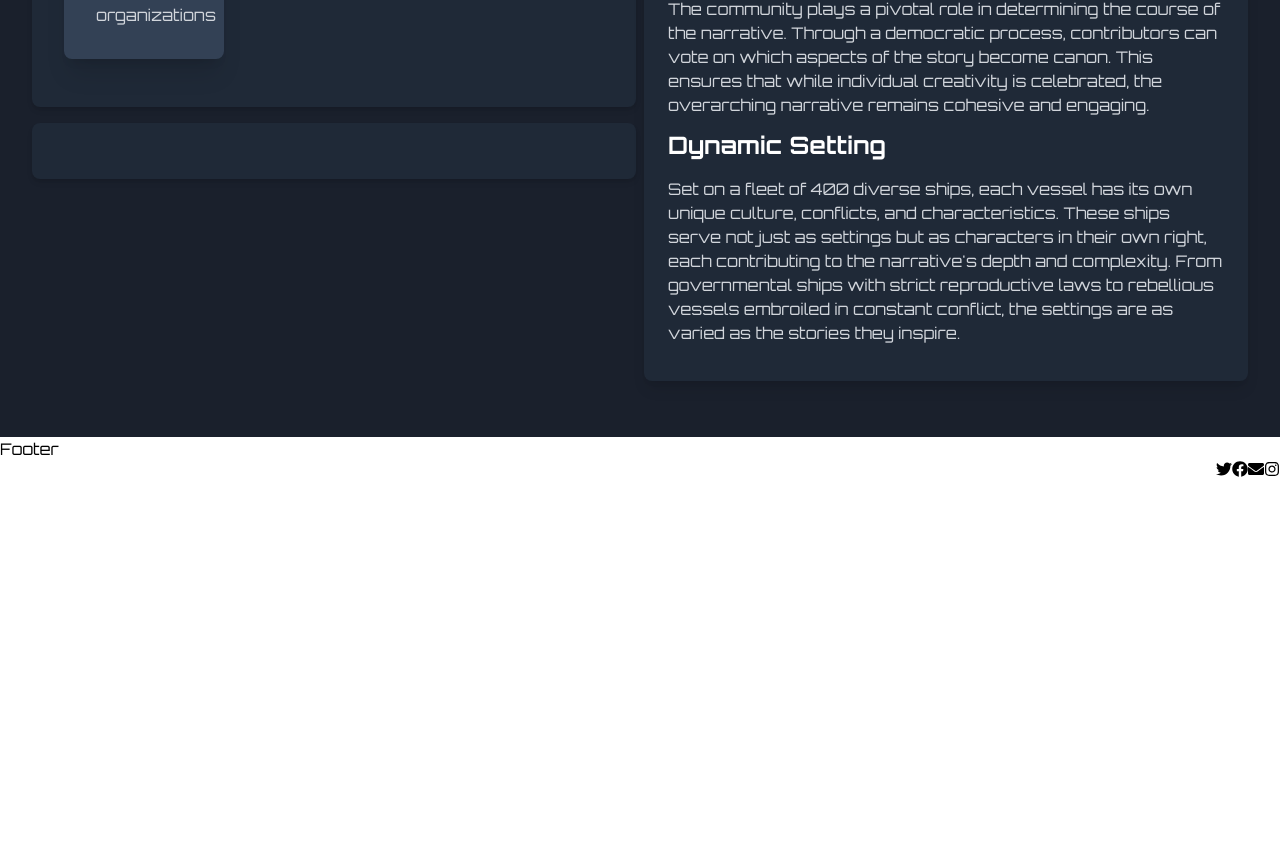
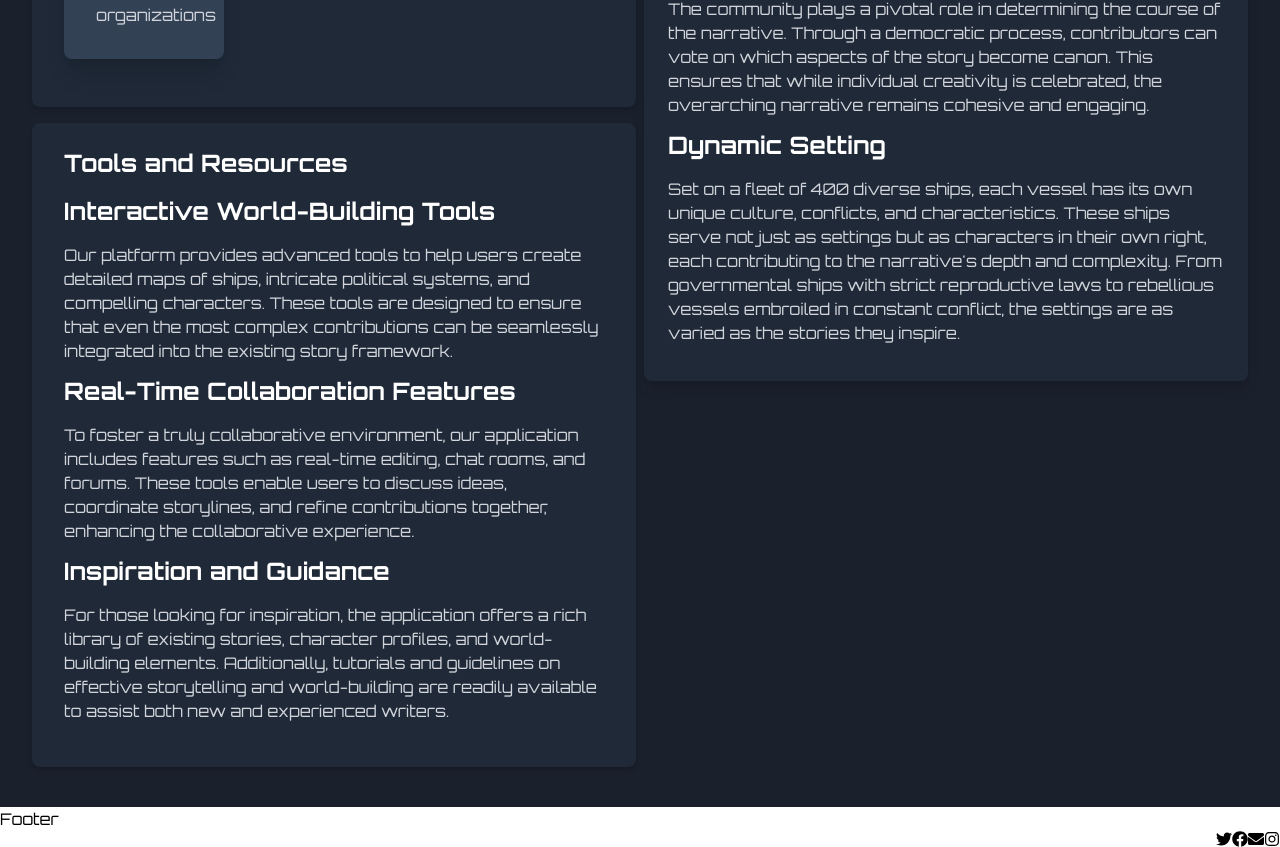
Before and after one commit to kabradshaw1/next-story, a Next.js app: page / in a window 1280 px wide. Shown: the part 923-1770 px from the top of the page. Before the commit the page ends 1400 px from the top, so only its background shows below. Built offline with nearby package versions, Linux system fonts and the light colour scheme.

Commit message:
working on homepage

```diff
--- a/app/page.tsx
+++ b/app/page.tsx
@@ -3,6 +3,7 @@ import React from "react"; // Make sure React is imported if JSX is being used.
 import AboutSection from "@/components/home/AboutSection/AboutSection";
 import FeaturedHP from "@/components/home/Featured/Featured";
 import NonFeatured from "@/components/home/NonFeatured/NonFeatured";
+import Tools from "@/components/home/Tools/Tools";
 
 export default function Home() {
   const categories = [
@@ -66,7 +67,7 @@ export default function Home() {
           </div>
         </section>
         <section className="bg-gray-800 shadow-md rounded-lg px-8 pt-6 pb-8 mb-4">
-
+          <Tools />
         </section>
       </div>
       <div className="flex-1 hidden sm:block">
--- /dev/null
+++ b/components/home/Plans/Plans.tsx
@@ -0,0 +1,34 @@
+const plans = [
+  {
+    title: "Integration with Upcoming Video Game",
+    body: "An exciting aspect of our platform is its integration with an upcoming video game set in the same universe. The best stories generated within the app have the potential to be featured in the game, giving writers not just an audience but a chance to see their creations come to life in an interactive format.",
+  },
+  {
+    title: "Goals and Vision",
+    body: "Our vision is to create not just a storytelling platform but a vibrant community of creators who, through cooperation and creativity, can construct a universe that is as boundless as space itself. We believe that through shared storytelling, we can explore complex themes like governance, survival, and human nature in a futuristic setting.",
+  },
+  {
+    title: "Sustainability and Evolution",
+    body: "Understanding the evolving nature of stories, our platform is designed to continuously adapt and expand, ensuring that it can support new ideas and technologies as they emerge. We are committed to maintaining an environment that is both user-friendly and innovative, encouraging ongoing participation and engagement.",
+  },
+  {
+    title: "Join Us",
+    body: "This web application is more than just a place to tell stories; it's a community and a journey. Whether you're interested in exploring the depths of human conflict, building worlds, or simply telling a part of a grand interstellar voyage, this platform offers the tools, community, and opportunity to bring your stories to life. Join us to contribute to a narrative as vast as the cosmos and as intricate as the human spirit. Together, let's create not just stories, but legacies that span galaxies.",
+  },
+];
+const Plans: React.FC = () => {
+  return (
+    <>
+      {plans.map((plan) => {
+        <div className="flex-grow">
+          <h2 className="text-white text-xl md:text-2xl font-bold mb-4">
+            {plan.title}
+          </h2>
+          <p className="text-gray-300 text-sm md:text-base mb-3">{plan.body}</p>
+        </div>;
+      })}
+    </>
+  );
+};
+
+export default Plans;
--- a/components/home/Tools/Tools.tsx
+++ b/components/home/Tools/Tools.tsx
@@ -1,63 +1,42 @@
 const Tools: React.FC = () => {
   return (
     <>
-      <div className="flex flex-col xl:flex-row items-center justify-between">
-        <div className="flex-grow">
-          <h1 className="text-white text-xl xl:text-2xl font-bold mb-4">
-            About Galaxy Voyagers
-          </h1>
-          <p className="text-gray-300 text-sm xl:text-base mb-3">
-            Welcome to a revolutionary new platform for storytelling where
-            imagination meets the infinite possibilities of collaboration. Our
-            web application, designed for those who relish long, complex, and
-            ever-evolving narratives, is not just a tool but a universe unto
-            itself. Set half a million years into the future, it offers a canvas
-            for storytellers to weave tales about a fleet of interstellar ships
-            embarking on a 10,000-year voyage to a habitable star. Here, human
-            civilization has transcended the constraints of mortality, creating
-            societies fraught with the challenges of overpopulation and diverse
-            socio-political responses to it.
-          </p>
-        </div>
-      </div>
-
       <div className="flex-grow">
         <h2 className="text-white text-xl md:text-2xl font-bold mb-4">
-          Unique Features of this site
+          Tools and Resources
         </h2>
+        <h3 className="text-white text-xl md:text-2xl font-bold mb-4">
+          Interactive World-Building Tools
+        </h3>
         <p className="text-gray-300 text-sm md:text-base mb-3">
-          At its core, our application thrives on the power of collective
-          creativity. Users can contribute their unique stories, characters,
-          conflicts, and settings. Whether you are a novice writer or an
-          experienced novelist, your voice is valuable in shaping this expansive
-          universe. Each contribution feeds into a larger narrative, painting a
-          rich tapestry of interconnected stories.
+          Our platform provides advanced tools to help users create detailed
+          maps of ships, intricate political systems, and compelling characters.
+          These tools are designed to ensure that even the most complex
+          contributions can be seamlessly integrated into the existing story
+          framework.
         </p>
       </div>
       <div className="flex-grow">
-        <h2 className="text-white text-xl md:text-2xl font-bold mb-4">
-          Community Governance
-        </h2>
+        <h3 className="text-white text-xl md:text-2xl font-bold mb-4">
+          Real-Time Collaboration Features
+        </h3>
         <p className="text-gray-300 text-sm md:text-base mb-3">
-          The community plays a pivotal role in determining the course of the
-          narrative. Through a democratic process, contributors can vote on
-          which aspects of the story become canon. This ensures that while
-          individual creativity is celebrated, the overarching narrative remains
-          cohesive and engaging.
+          To foster a truly collaborative environment, our application includes
+          features such as real-time editing, chat rooms, and forums. These
+          tools enable users to discuss ideas, coordinate storylines, and refine
+          contributions together, enhancing the collaborative experience.
         </p>
       </div>
       <div className="flex-grow">
-        <h2 className="text-white text-xl md:text-2xl font-bold mb-4">
-          Dynamic Setting
-        </h2>
+        <h3 className="text-white text-xl md:text-2xl font-bold mb-4">
+          Inspiration and Guidance
+        </h3>
         <p className="text-gray-300 text-sm md:text-base mb-3">
-          Set on a fleet of 400 diverse ships, each vessel has its own unique
-          culture, conflicts, and characteristics. These ships serve not just as
-          settings but as characters in their own right, each contributing to
-          the narrative&apos;s depth and complexity. From governmental ships
-          with strict reproductive laws to rebellious vessels embroiled in
-          constant conflict, the settings are as varied as the stories they
-          inspire.
+          For those looking for inspiration, the application offers a rich
+          library of existing stories, character profiles, and world-building
+          elements. Additionally, tutorials and guidelines on effective
+          storytelling and world-building are readily available to assist both
+          new and experienced writers.
         </p>
       </div>
     </>
```
